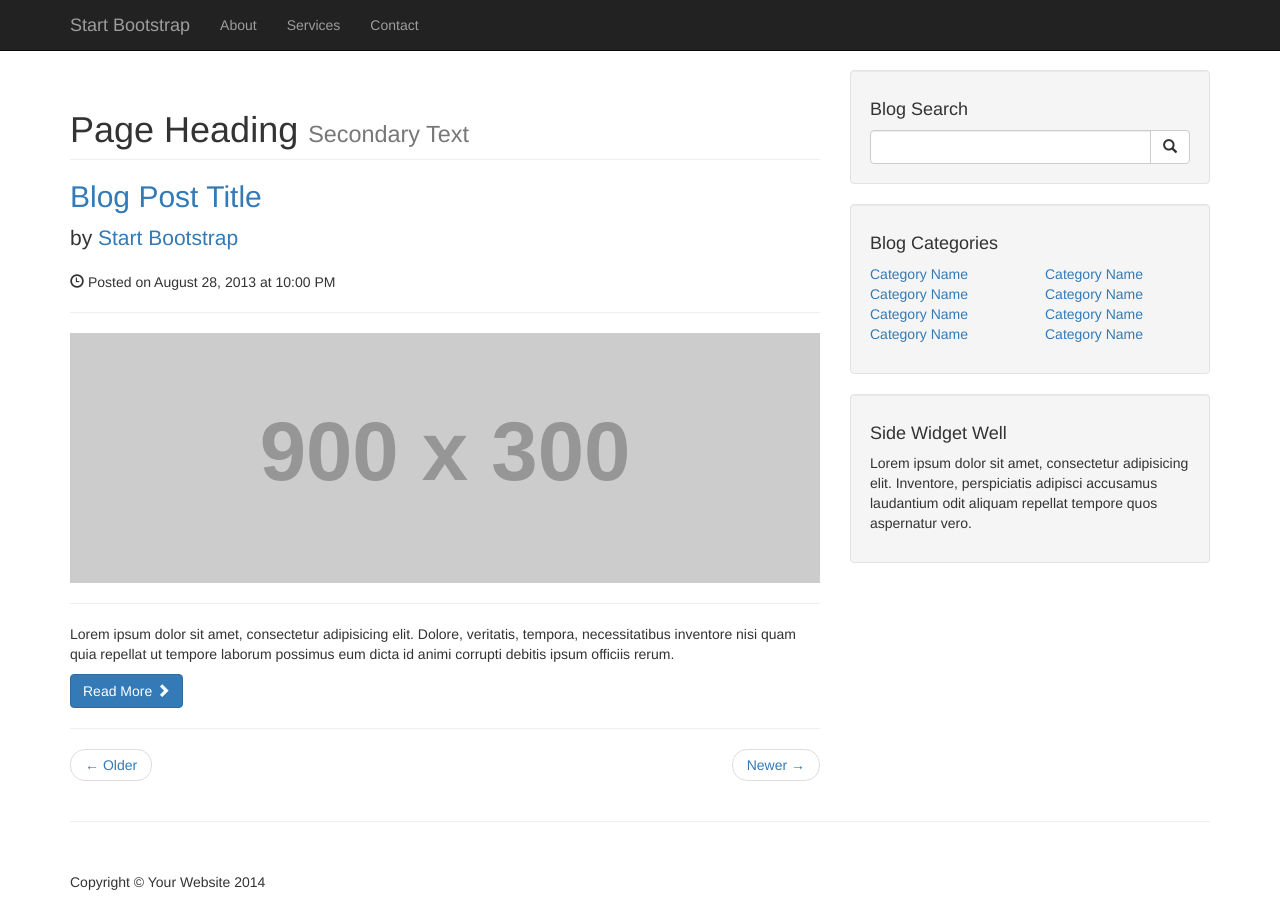
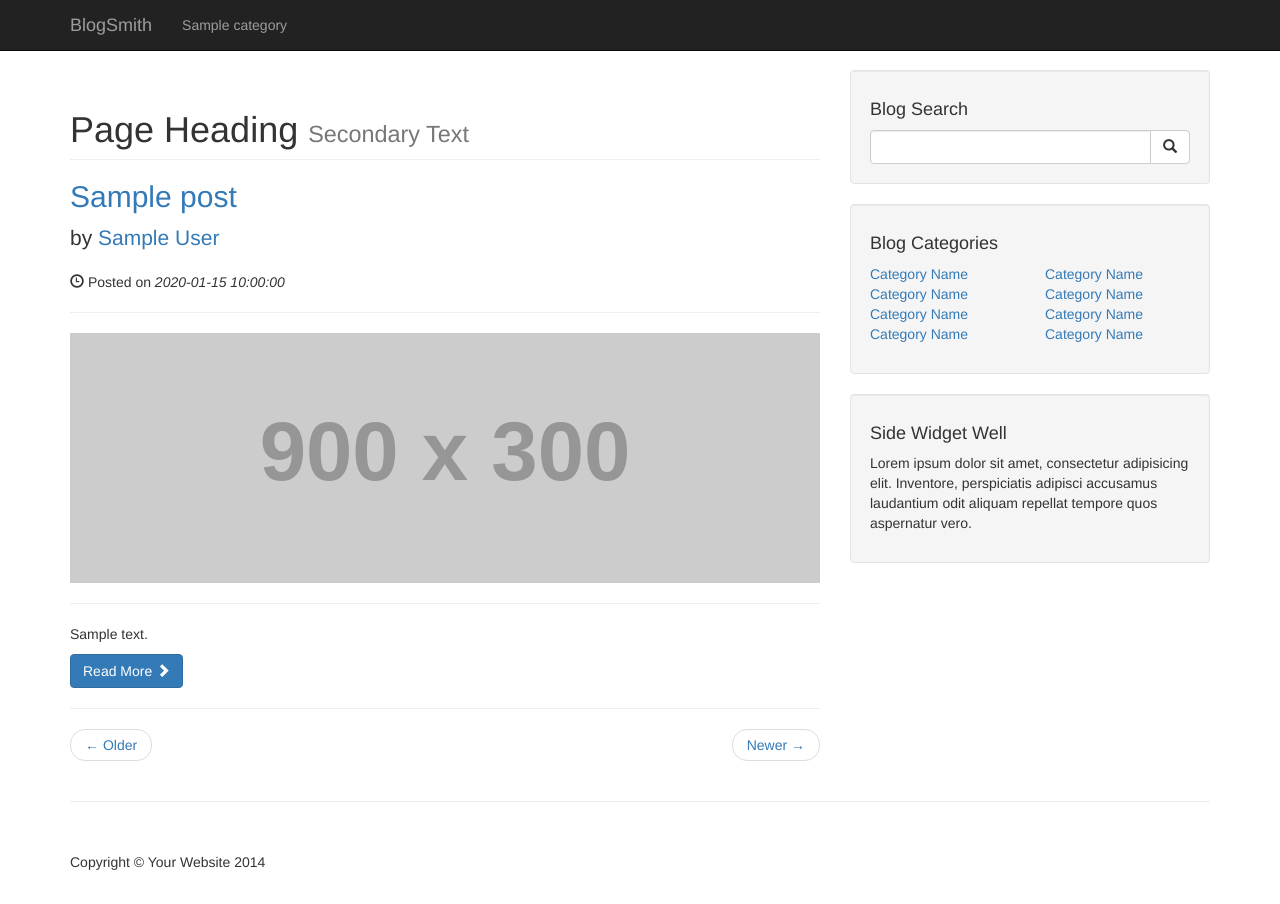
Before and after one commit to benringia/blogsmith, a PHP site: page / in a window 1280 px wide. Shown: the top 904 px of the page. After the commit the page ends 870 px from the top, so only its background shows below. Run offline with PHP 8.4, Linux system fonts and the light colour scheme; tables that the repository leaves empty or names only in its code hold one stand-in row (values such as "Sample post"); grey boxes labelled with a size stand in for pictures from a placeholder-image service; some libraries are stand-ins or nearby versions.

Commit message:
added blogging system(incomplete)

```diff
--- a/includes/db.php
+++ b/includes/db.php
@@ -11,7 +11,7 @@
 
 
         $dbConnect = mysqli_connect(DB_HOST, DB_USER, DB_PASS, DB_NAME);
-        if($dbConnect) {
-            echo "Connected";
-        }
+        // if($dbConnect) {
+        //     echo "Connected";
+        // }
 ?>
--- a/includes/navigation.php
+++ b/includes/navigation.php
@@ -1,5 +1,9 @@
+
+
 <nav class="navbar navbar-inverse navbar-fixed-top" role="navigation">
         <div class="container">
+
+
             <!-- Brand and toggle get grouped for better mobile display -->
             <div class="navbar-header">
                 <button type="button" class="navbar-toggle" data-toggle="collapse" data-target="#bs-example-navbar-collapse-1">
@@ -8,12 +12,28 @@
                     <span class="icon-bar"></span>
                     <span class="icon-bar"></span>
                 </button>
-                <a class="navbar-brand" href="#">Start Bootstrap</a>
+                <a class="navbar-brand" href="#">BlogSmith</a>
             </div>
+
+
             <!-- Collect the nav links, forms, and other content for toggling -->
             <div class="collapse navbar-collapse" id="bs-example-navbar-collapse-1">
                 <ul class="nav navbar-nav">
-                    <li>
+
+                    <?php
+
+                        $query = "SELECT * FROM categories";
+                        $allCategoriesQuery = mysqli_query($dbConnect, $query);
+
+                        while($row = mysqli_fetch_assoc($allCategoriesQuery)) {
+                           $catTitle =  $row['cat_title'];
+
+                           echo "<li><a href='#'>{$catTitle}</a></li>";
+                        }
+
+
+                    ?>
+                    <!-- <li>
                         <a href="#">About</a>
                     </li>
                     <li>
@@ -21,7 +41,7 @@
                     </li>
                     <li>
                         <a href="#">Contact</a>
-                    </li>
+                    </li> -->
                 </ul>
             </div>
             <!-- /.navbar-collapse -->
--- a/index.php
+++ b/index.php
@@ -1,3 +1,4 @@
+<?php include 'includes/db.php'; ?>
 <?php include 'includes/header.php';?>
 
 <!-- Navigation -->
@@ -10,6 +11,19 @@
 
             <!-- Blog Entries Column -->
             <div class="col-md-8">
+                <?php
+                    $query = "SELECT * FROM posts";
+
+                    $allPostsQuery = mysqli_query($dbConnect, $query);
+
+                    while($row = mysqli_fetch_assoc($allPostsQuery)) {
+                       $postTitle =  $row['post_title'];
+                       $postAuthor =  $row['post_author'];
+                       $postDate =  $row['post_date'];
+                       $postImage =  $row['post_image'];
+                       $postContent =  $row['post_content'];
+
+                       ?>
 
                 <h1 class="page-header">
                     Page Heading
@@ -18,19 +32,22 @@
 
                 <!-- First Blog Post -->
                 <h2>
-                    <a href="#">Blog Post Title</a>
+                    <a href="#"><?php echo $postTitle ?></a>
                 </h2>
                     <p class="lead">
-                    by <a href="index.php">Start Bootstrap</a>
+                        by <a href="index.php"><?php echo $postAuthor ?></a>
                     </p>
-                <p><span class="glyphicon glyphicon-time"></span> Posted on August 28, 2013 at 10:00 PM</p>
+                    <p><span class="glyphicon glyphicon-time"></span> Posted on <i><?php echo $postDate ?></i></p>
                     <hr>
                     <img class="img-responsive" src="http://placehold.it/900x300" alt="">
                     <hr>
-                <p>Lorem ipsum dolor sit amet, consectetur adipisicing elit. Dolore, veritatis, tempora, necessitatibus inventore nisi quam quia repellat ut tempore laborum possimus eum dicta id animi corrupti debitis ipsum officiis rerum.</p>
+                    <p><?php echo $postContent ?></p>
                     <a class="btn btn-primary" href="#">Read More <span class="glyphicon glyphicon-chevron-right"></span></a>
 
                 <hr>
+                <?php } ?>
+
+
 
 
 
```
Lines whose indentation alone changed are shown as unchanged.
